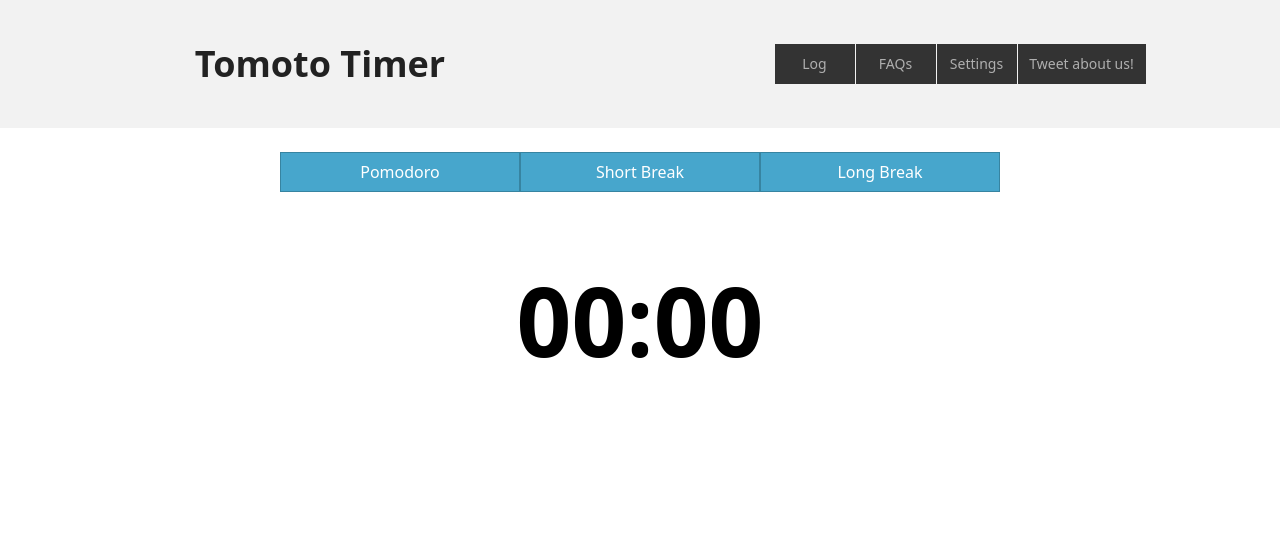
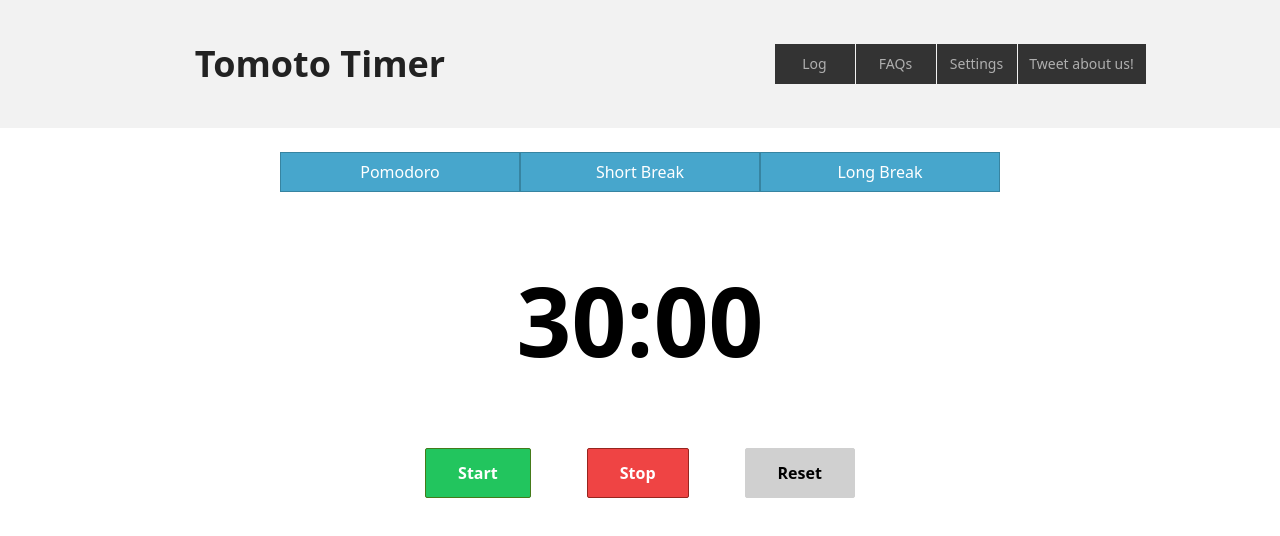
Before and after one commit to Danny4life/pomodoro, a React app: page / in a window 1280 px wide. Shown: the top 536 px of the page. Built offline with nearby package versions, Linux system fonts and the light colour scheme; the HTML template or start-up script is replaced by a standard one.

Commit message:
create start stop and reset buttons

```diff
--- a/src/page/homepage/Home.jsx
+++ b/src/page/homepage/Home.jsx
@@ -61,8 +61,36 @@ const Home = () => {
 
             </section>
             <div>
-                <h1 className="text-center pt-20 text-8xl font-bold">00:00</h1>
+                <h1 className="text-center pt-20 text-8xl font-bold">30:00</h1>
             </div>
+            <section>
+                <ul className="flex justify-center items-center pt-20 space-x-14">
+                    <li>
+                        <button
+                        className="py-3 px-8 bg-green-500 hover:bg-green-900
+                         text-white border border-[#457A1A] rounded-sm font-bold"
+                        >
+                            Start
+                        </button>
+                    </li>
+                    <li>
+                        <button
+                        className="py-3 px-8 bg-red-500 hover:bg-red-900
+                         text-white border border-[#97251E] rounded-sm font-bold"
+                        >
+                            Stop
+                        </button>
+                    </li>
+                    <li>
+                        <button
+                        className="py-3 px-8 bg-[#D0D0D0] hover:bg-[#D0D0D0]
+                          border border-[#D0D0D0] rounded-sm font-bold"
+                        >
+                            Reset
+                        </button>
+                    </li>
+                </ul>
+            </section>
         </section>
      );
 }
```
